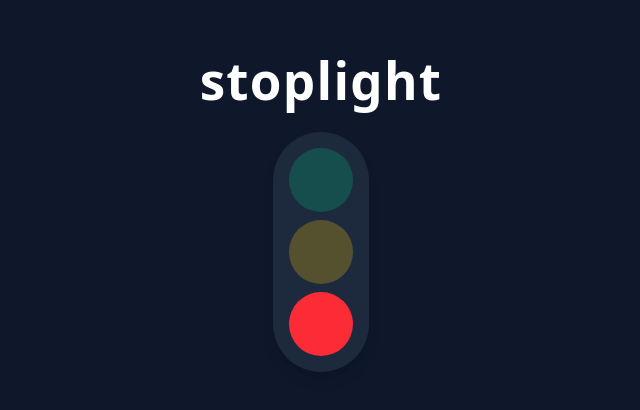
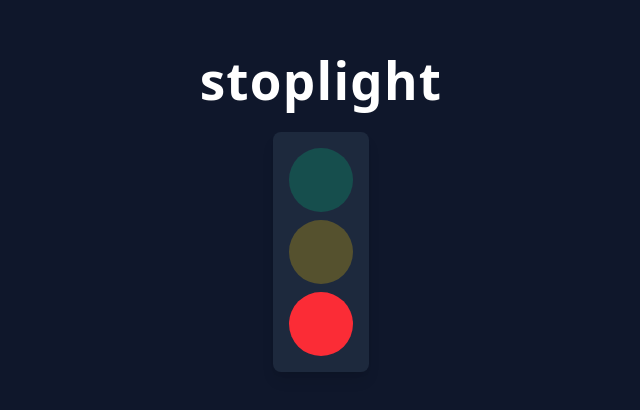
Before and after one commit to austinimperial/stoplight, a React (Vite) app: page / in a window 1280 px wide. Shown: the part 188-598 px from the top of the page, without its empty margins (319-959 px from the left). Built offline with nearby package versions, Linux system fonts and the light colour scheme.

Commit message:
change rounded style on stoplight

```diff
--- a/src/App.tsx
+++ b/src/App.tsx
@@ -23,7 +23,7 @@ function App() {
     <div className='flex flex-col items-center justify-center gap-6 w-screen h-screen bg-slate-900 text-white'>
       <h1 className='text-3xl font-semibold tracking-wide'>stoplight</h1>
       <div className='flex flex-col items-center gap-4'>
-        <div className='flex flex-col items-center gap-2 rounded-full bg-slate-800 p-4 shadow-lg'>
+        <div className='flex flex-col items-center gap-2 rounded-lg bg-slate-800 p-4 shadow-lg'>
           {lights.map((light, index) => (
             <div
               key={light.id}
```
